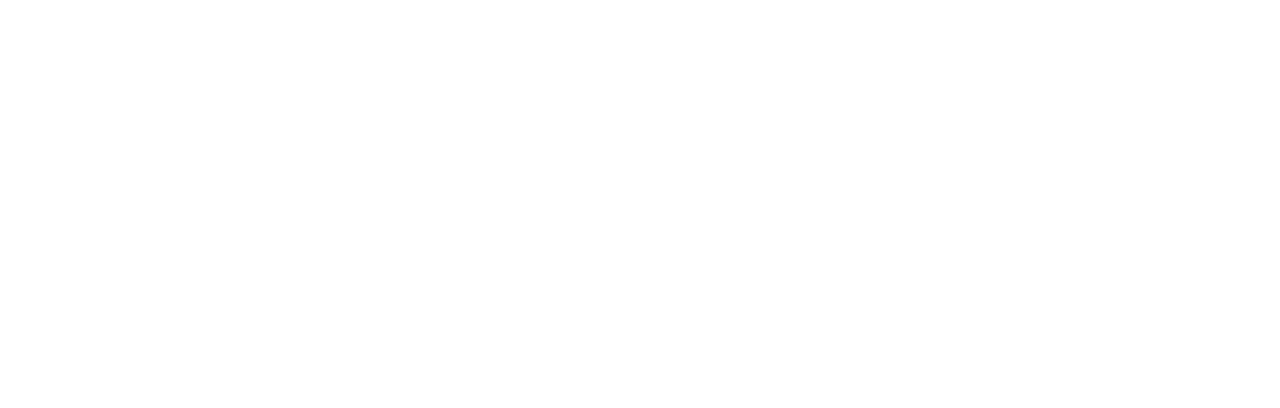
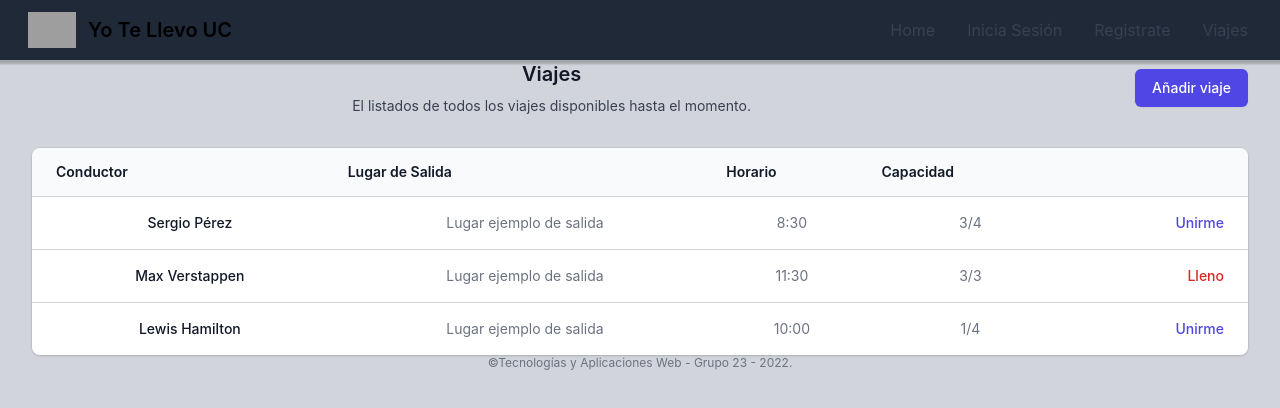
Before and after one commit to afalarconm/YoTeLlevoUC, a React (Create React App) app in the folder yo_te_llevo_uc/: page /Viajes in a window 1280 px wide. Before the commit this address had no page. Shown: the top 408 px of the page. Built offline with nearby package versions, Linux system fonts and the light colour scheme; grey boxes are pictures that could not be loaded.

Commit message:
añadiendo ejemplos

```diff
--- a/yo_te_llevo_uc/src/components/Navbar.js
+++ b/yo_te_llevo_uc/src/components/Navbar.js
@@ -42,7 +42,7 @@
               <a className="block py-2 pr-4 pl-3 text-gray-700 border-b border-gray-100 hover:bg-gray-50 md:hover:bg-transparent md:border-0 md:hover:text-blue-700 md:p-0 md:dark:hover:text-white dark:text-gray-400 dark:hover:bg-gray-700 dark:hover:text-white md:dark:hover:bg-transparent dark:border-gray-700" href="/Register">Registrate</a>
             </li>
             <li>
-              <a className="block py-2 pr-4 pl-3 text-gray-700 border-b border-gray-100 hover:bg-gray-50 md:hover:bg-transparent md:border-0 md:hover:text-blue-700 md:p-0 md:dark:hover:text-white dark:text-gray-400 dark:hover:bg-gray-700 dark:hover:text-white md:dark:hover:bg-transparent dark:border-gray-700" href="/Details">Viajes</a>
+              <a className="block py-2 pr-4 pl-3 text-gray-700 border-b border-gray-100 hover:bg-gray-50 md:hover:bg-transparent md:border-0 md:hover:text-blue-700 md:p-0 md:dark:hover:text-white dark:text-gray-400 dark:hover:bg-gray-700 dark:hover:text-white md:dark:hover:bg-transparent dark:border-gray-700" href="/Viajes">Viajes</a>
             </li>
           </ul>
         </div>
--- /dev/null
+++ b/yo_te_llevo_uc/src/components/ViajesPage.js
@@ -0,0 +1,102 @@
+import Navbar from "./Navbar.js";
+
+
+
+
+export default function Form() {
+
+    return (
+        <div className="App bg-gray-300 min-h-screen">
+        <Navbar />
+
+        <div class="flex-1">
+    <div class="flex-1">
+
+        <div class="px-4 sm:px-6 lg:px-8">
+            <div class="sm:flex sm:items-center">
+                <div class="sm:flex-auto">
+                    <h1 class="text-xl font-semibold text-gray-900">Viajes</h1>
+                    <p class="mt-2 text-sm text-gray-700">El listados de todos los viajes disponibles hasta el momento.</p>
+                </div>
+                <div class="mt-4 sm:mt-0 sm:ml-16 sm:flex-none">
+                    <button type="button" class="inline-flex items-center justify-center rounded-md border border-transparent bg-indigo-600 px-4 py-2 text-sm font-medium text-white shadow-sm hover:bg-indigo-700 focus:outline-none focus:ring-2 focus:ring-indigo-500 focus:ring-offset-2 sm:w-auto">Añadir viaje</button>
+                </div>
+            </div>
+            <div class="mt-8 flex flex-col">
+                <div class="-my-2 -mx-4 overflow-x-auto sm:-mx-6 lg:-mx-8">
+                    <div class="inline-block min-w-full py-2 align-middle md:px-6 lg:px-8">
+                        <div class="overflow-hidden shadow ring-1 ring-black ring-opacity-5 md:rounded-lg">
+                            <table class="table-fixed min-w-full divide-y divide-gray-300">
+                                <thead class="bg-gray-50">
+                                <tr>
+                                    <th scope="col" class="py-3.5 pl-4 pr-3 text-left text-sm font-semibold text-gray-900 sm:pl-6">Conductor</th>
+                                    <th scope="col" class="px-3 py-3.5 text-left text-sm font-semibold text-gray-900">Lugar de Salida</th>
+                                    <th scope="col" class="px-3 py-3.5 text-left text-sm font-semibold text-gray-900">Horario</th>
+                                    <th scope="col" class="px-3 py-3.5 text-left text-sm font-semibold text-gray-900">Capacidad</th>
+
+                                    <th scope="col" class="relative py-3.5 pl-3 pr-4 sm:pr-6">
+                                        <span class="sr-only">Edit</span>
+                                    </th>
+                                </tr>
+                                </thead>
+                                <tbody class="divide-y divide-gray-200 bg-white">
+                                    <tr>
+                                        <td class="whitespace-nowrap py-4 pl-4 pr-3 text-sm font-medium text-gray-900 sm:pl-6">Sergio Pérez</td>
+                                        <td class="whitespace-nowrap px-3 py-4 text-sm text-gray-500">Lugar ejemplo de salida</td>
+                                        <td class="whitespace-nowrap px-3 py-4 text-sm text-gray-500">8:30</td>
+                                        <td class="whitespace-nowrap px-3 py-4 text-sm text-gray-500">3/4</td>
+
+                                        <td class="relative whitespace-nowrap py-4 pl-3 pr-4 text-right text-sm font-medium sm:pr-6">
+                                            <a href="#" class="text-indigo-600 hover:text-indigo-900">Unirme</a>
+                                        </td>
+                                    </tr>
+
+                                </tbody>
+
+                                <tbody class="divide-y divide-gray-200 bg-white">
+                                    <tr>
+                                        <td class="whitespace-nowrap py-4 pl-4 pr-3 text-sm font-medium text-gray-900 sm:pl-6">Max Verstappen</td>
+                                        <td class="whitespace-nowrap px-3 py-4 text-sm text-gray-500">Lugar ejemplo de salida</td>
+                                        <td class="whitespace-nowrap px-3 py-4 text-sm text-gray-500">11:30</td>
+                                        <td class="whitespace-nowrap px-3 py-4 text-sm text-gray-500">3/3</td>
+
+                                        <td class="relative whitespace-nowrap py-4 pl-3 pr-4 text-right text-sm font-medium sm:pr-6">
+                                            <a href="#" class="text-red-600 hover:text-red-900">Lleno</a>
+                                        </td>
+                                    </tr>
+
+                                </tbody>
+
+                                <tbody class="divide-y divide-gray-200 bg-white">
+                                    <tr>
+                                        <td class="whitespace-nowrap py-4 pl-4 pr-3 text-sm font-medium text-gray-900 sm:pl-6">Lewis Hamilton</td>
+                                        <td class="whitespace-nowrap px-3 py-4 text-sm text-gray-500">Lugar ejemplo de salida</td>
+                                        <td class="whitespace-nowrap px-3 py-4 text-sm text-gray-500">10:00</td>
+                                        <td class="whitespace-nowrap px-3 py-4 text-sm text-gray-500">1/4</td>
+
+                                        <td class="relative whitespace-nowrap py-4 pl-3 pr-4 text-right text-sm font-medium sm:pr-6">
+                                            <a href="#" class="text-indigo-600 hover:text-indigo-900">Unirme</a>
+                                        </td>
+                                    </tr>
+
+                                </tbody>
+
+
+                            </table>
+                        </div>
+                    </div>
+                </div>
+            </div>
+        </div>
+    </div>
+</div>
+
+        <footer class="text-center text-gray-500 text-xs">
+         &copy;Tecnologías y Aplicaciones Web - Grupo 23 - 2022.
+        </footer>
+
+
+        </div>
+
+    );
+}
--- a/yo_te_llevo_uc/src/index.js
+++ b/yo_te_llevo_uc/src/index.js
@@ -5,7 +5,7 @@
 import reportWebVitals from './reportWebVitals';
 import LandingPage from "./components/LandingPage"
 import LoginPage from "./components/LoginPage"
-import DetailsPage from "./components/DetailsPage"
+import ViajesPage from "./components/ViajesPage"
 import RegisterPage from "./components/RegisterPage"
 import { BrowserRouter, Routes, Route } from 'react-router-dom';
 
@@ -17,7 +17,7 @@
       <Route path="/" element={<LandingPage/>} />
       <Route path='/Register' element={<RegisterPage/>} />
       <Route path="/Login" element={<LoginPage/>} />
-      <Route path="/Details" element={<DetailsPage/>} />
+      <Route path="/Viajes" element={<ViajesPage/>} />
 
     </Routes>
 
```
Also changed, not shown: yo_te_llevo_uc/src/components/DetailsPage.js (deleted).
